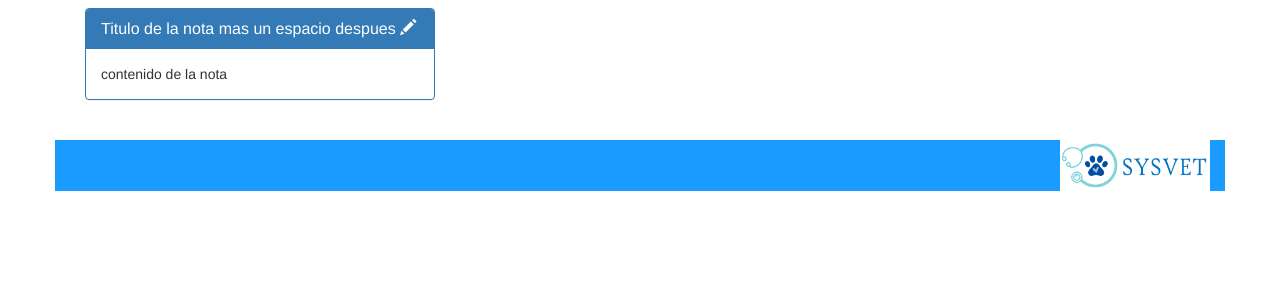
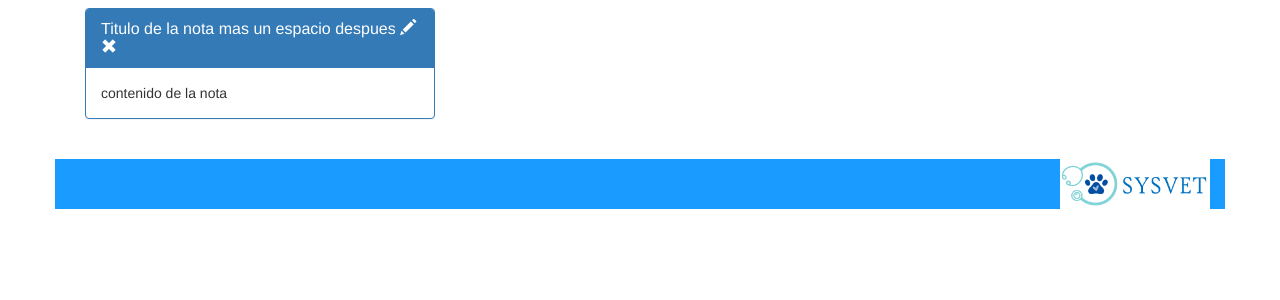
Before and after one commit to DevPython12/SYSVET, a PHP site: page /usuario/index.php in a window 1280 px wide. Shown: the part 51-351 px from the top of the page. Run offline with PHP 8.4, Linux system fonts and the light colour scheme.

Commit message:
actualizacion
agregado boton para eliminar nota

```diff
--- a/admin/index.php
+++ b/admin/index.php
@@ -98,7 +98,7 @@
                 <div class="col-xs-12 col-md-4 col-sm-4">
                 <div class="panel panel-primary">
 				  <div class="panel-heading">
-				    <h3 class="panel-title">Titulo de la nota mas un espacio despues <a data-target="#EditarNota" data-toggle="modal"><span class="glyphicon glyphicon-pencil"></span></a></h3>
+				    <h3 class="panel-title">Titulo de la nota mas un espacio despues <a data-target="#EditarNota" data-toggle="modal"><span class="glyphicon glyphicon-pencil"></span></a> <span class="glyphicon glyphicon-remove"></span></h3>
 				  </div>
 				  <div class="panel-body">
 				  contenido de la nota
--- a/usuario/index.php
+++ b/usuario/index.php
@@ -71,7 +71,7 @@
                 <div class="col-xs-12 col-md-4 col-sm-4">
                 <div class="panel panel-primary">
 				  <div class="panel-heading">
-				    <h3 class="panel-title">Titulo de la nota mas un espacio despues <a data-target="#EditarNota" data-toggle="modal"><span class="glyphicon glyphicon-pencil"></span></a></h3>
+				    <h3 class="panel-title">Titulo de la nota mas un espacio despues <a data-target="#EditarNota" data-toggle="modal"><span class="glyphicon glyphicon-pencil"></span></a> <span class="glyphicon glyphicon-remove"></span></h3>
 				  </div>
 				  <div class="panel-body">
 				  contenido de la nota
```
